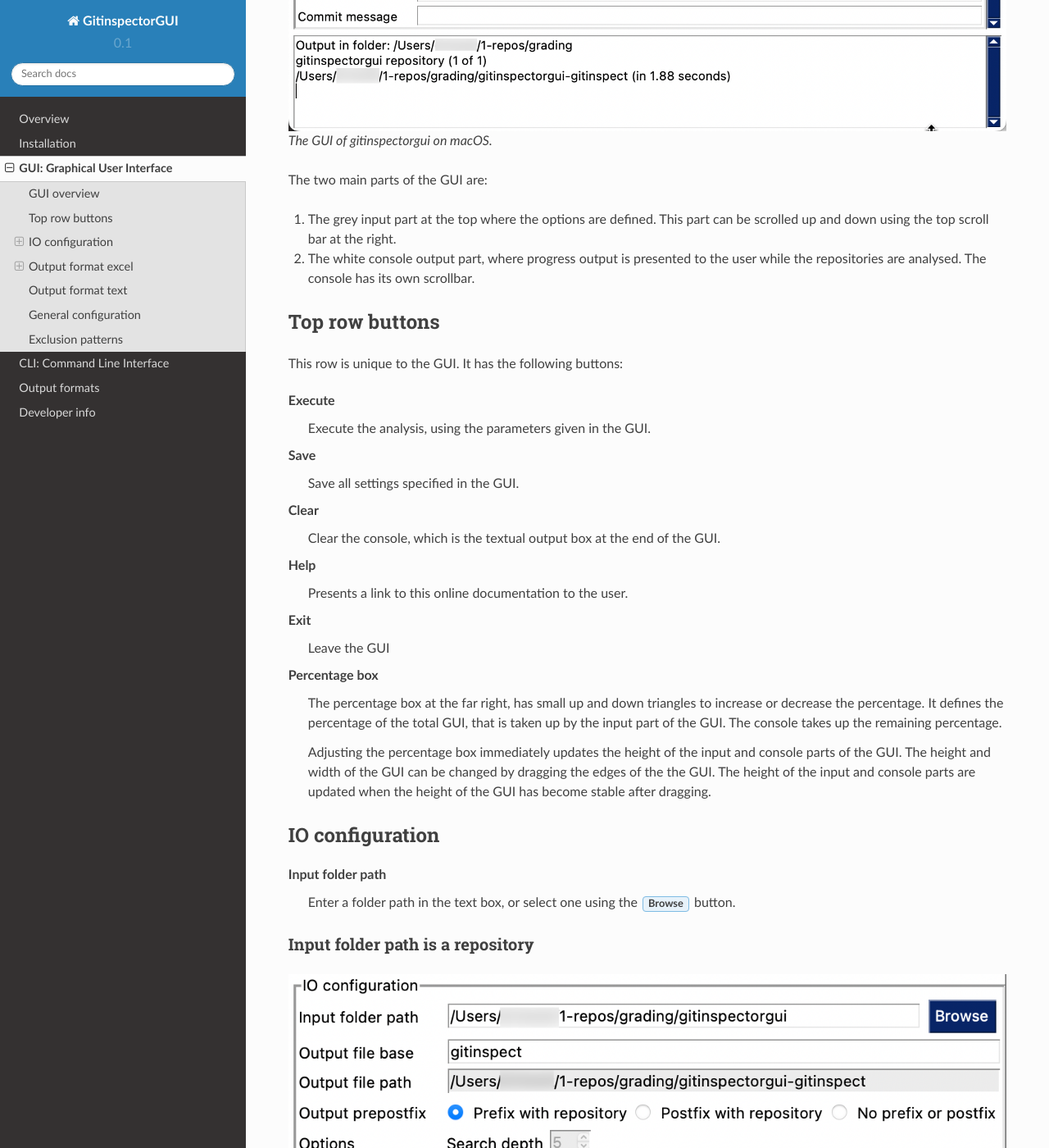
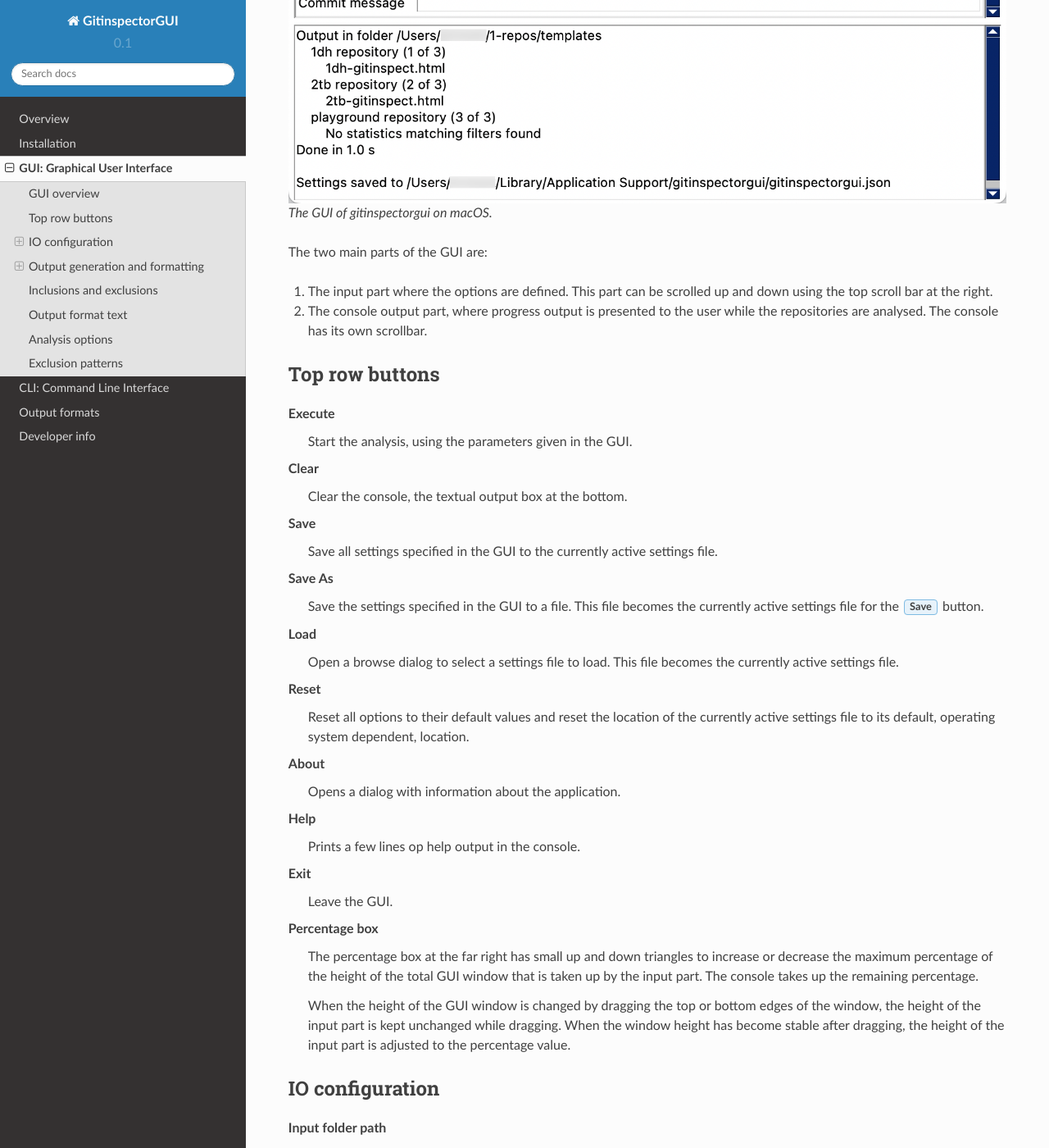
Before and after one commit to davbeek/gitinspectorgui-rtd, a Sphinx documentation site: the page built from docs/source/gui.rst, in a window 1280 px wide and 1400 px high, scrolled down 939 px. Shown: the whole window at 82% size. Built offline with Sphinx 7.4.7 and the Read the Docs theme 2.0.0, drawn with Linux system fonts in a browser that asks for light colours; some of the changed text lies outside the part shown.

Commit message:
Complete redesign GUI window
- First step in updating text

```diff
--- a/docs/source/gui.rst
+++ b/docs/source/gui.rst
@@ -11,47 +11,62 @@
 
 The two main parts of the GUI are:
 
-1. The grey input part at the top where the options are defined. This part can
+1. The input part where the options are defined. This part can
    be scrolled up and down using the top scroll bar at the right.
-2. The white console output part, where progress output is presented to the user
+2. The console output part, where progress output is presented to the user
    while the repositories are analysed. The console has its own scrollbar.
 
 Top row buttons
 ---------------
-This row is unique to the GUI. It has the following buttons:
 
 Execute
-  Execute the analysis, using the parameters given in the GUI.
+  Start the analysis, using the parameters given in the GUI.
+
+Clear
+  Clear the console, the textual output box at the bottom.
 
 Save
-  Save all settings specified in the GUI.
+  Save all settings specified in the GUI to the currently active settings file.
 
-Clear
-  Clear the console, which is the textual output box at the end of the GUI.
+Save As
+  Save the settings specified in the GUI to a file. This file becomes the
+  currently active settings file for the :guilabel:`Save` button.
+
+Load
+  Open a browse dialog to select a settings file to load. This file becomes the
+  currently active settings file.
+
+Reset
+  Reset all options to their default values and reset the location of the
+  currently active settings file to its default, operating system dependent,
+  location.
+
+About
+  Opens a dialog with information about the application.
 
 Help
-  Presents a link to this online documentation to the user.
+  Prints a few lines op help output in the console.
 
 Exit
-  Leave the GUI
+  Leave the GUI.
 
 Percentage box
-  The percentage box at the far right, has small up and down triangles to
-  increase or decrease the percentage. It defines the percentage of the total
-  GUI, that is taken up by the input part of the GUI. The console takes up the
-  remaining percentage.
+  The percentage box at the far right has small up and down triangles to
+  increase or decrease the maximum percentage of the height of the total GUI
+  window that is taken up by the input part. The console takes up the remaining
+  percentage.
 
-  Adjusting the percentage box immediately updates the height of the input and
-  console parts of the GUI. The height and width of the GUI can be changed by
-  dragging the edges of the the GUI. The height of the input and console parts
-  are updated when the height of the GUI has become stable after dragging.
+  When the height of the GUI window is changed by dragging the top or bottom
+  edges of the window, the height of the input part is kept unchanged while
+  dragging. When the window height has become stable after dragging, the height
+  of the input part is adjusted to the percentage value.
 
 
 IO configuration
 ----------------
 Input folder path
-  Enter a folder path in the text box, or select one using the :guilabel:`Browse`
-  button.
+  Enter one or more comma separated folder paths in the text box, or select one
+  using the :guilabel:`Browse` button.
 
 .. _input-is-repo:
 
@@ -63,14 +78,14 @@
 search for addtional repositories takes place.
 
 Output file base
-  The output filename, without extension and without parents. Default:
-  ``gitinspect``.
+  The output filename without extension and without directories, default
+  ``gitinspect``. See bottom right of the IO configuration panel.
 
 Output file path
-  Output file path depends on selected output prepostfix (see next option). In
-  the example figure, the input folder path is the path of the repository
-  gitinspectorgui. Depending on the selected pre or postfix, the output file
-  path is:
+  The output file path depends on the selected output prepostfix (see next
+  option). In the example figure, the input folder path is the path of the
+  repository gitinspectorgui. Depending on the selected pre or postfix, the
+  output file path is:
 
   * :guilabel:`Postfix with repo`: ``/Users/.../1-repos/grading/gitinspectorgui-gitinspect``.
   * :guilabel:`Prefix with repo`: ``/Users/.../1-repos/grading/gitinspect-gitinspectorgui``.
@@ -127,29 +142,84 @@
   that is searched for repositories, *default* ``5``. For depth ``1``, only
   the repository in the input folder path, if present, is analysed.
 
+.. _output-formats:
 
-Output format excel
--------------------
-Selects whether output for the :guilabel:`excel` format is generated. See
-:doc:`output-formats`.
+Output generation and formatting
+--------------------------------
+Selects for which file formats output is generated. Available choices are
+:guilabel:`auto`, :guilabel:`html`, :guilabel:`excel` and :guilabel:`text`. When
+option :guilabel:`auto` is selected, the other output formats are deselected.
+When one or more of the other output formats are selected, the :guilabel:`auto`
+format is deselected.
+
+Assuming that the :ref:`viewer option <general-config>` is set to
+:guilabel:`auto`, the output for the :guilabel:`auto` output format is as
+follows:
+
+- Single repositories are opened in the special purpose webviewer without
+  generating any output file.
+
+- For multiple repositories, output is generated in html files which are opened
+  in the system's web browser, each one in its own tab. Up to a maximum of ten
+  tabs can be opened.
+
+When one or more of the options :guilabel:`html`, :guilabel:`excel` and
+:guilabel:`text` are selected, output files are generated in the selected
+format(s). Html output files are opened in the system's web browser, each in a
+separate tab. The other output formats are opened in the default application for
+that format, but in the case of Excel or text, only for output of a single
+repository.
 
 Options
 ^^^^^^^
+Show renames
+  Show previous file names and alternative author names and emails in the
+  output.
+
+  Some authors use multiple names and emails in various commits.
+  Gitinspectorgui can detect this if there is overlap in either the name or
+  email in author-email combinations in commits. If show-renames is active, all
+  names and emails of each author are shown. If inactive, only a single name and
+  email are shown per author.
+
+  For files that have been renamed at some point in their history, all previous
+  names are shown in the output.
+
 Scaled percentages
   For each column with output in percentages, e.g. :guilabel:`Changes %`, add a
   column :guilabel:`Scaled changes %`, which equals the value of
   :guilabel:`Changes %` multiplied by the number of authors in the repository.
 
+Blame color all
+
+
 Skip blame
-  Do not output Excel blame sheets, as explained below.
+  Do not output Excel blame sheets.
 
-Subfolder
-  Restrict analysis of the files of the repository to the files in this folder
-  and its subfolders.
+A blame worksheet or html tab shows the contents of each file and indicates for
+each line in the file in which commit the line was last changed, at which date
+and by which author.
 
-File selection
-^^^^^^^^^^^^^^
-Show N files
+Viewer
+  Select :guilabel:`auto` or :guilabel:`none`.
+
+  * :guilabel:`auto`: open the viewer for the selected output format as
+    specified in the :ref:`output-formats` section.
+
+  * :guilabel:`none`: never open any viewer.
+
+Debug
+
+Dry run
+
+List extensions
+  Output a list of file extensions used in the current branch of the
+  repository.
+
+
+Inclusions and exclusions
+-------------------------
+N files
   Generate output for the first `N` files with the highest number of insertions
   for each repository. For excel, this results in four worksheets:
   :guilabel:`Authors`, :guilabel:`Authors-Files` and :guilabel:`Files`. The
@@ -161,7 +231,7 @@
   In addition, for each of the N files, a blame worksheet is generated, unless
   the option :guilabel:`Skip blame` is active, see :ref:`blame-sheets-gui`.
 
-Show files
+File pattern
   Show only files matching the specified pattern. If a pattern is
   specified, it takes priority over the value of N in option :guilabel:`Show N
   files`, which is then ignored. When a pattern is present, the :guilabel:`Show
@@ -169,13 +239,31 @@
 
   To show all files, use the pattern ``.*``.
 
+Subfolder
+  Restrict analysis of the files of the repository to the files in this folder
+  and its subfolders.
+
+Since
+	Enter a date in the text box in the format 31/12/2022, or select one using the
+	:guilabel:`.` button. Only show statistics for commits more recent than the
+	given date.
+
+Until
+	Only show statistics for commits older than the given date.
+
+Extensions
+    A comma separated list of file extensions to include when computing
+    statistics. The default extensions used are: java, c, cc, cpp, h, hh,
+    hpp, py, glsl, rb, js, sql, cif, tooldef.
+
+    Specifying a single ``*`` asterisk character includes files with no extension.
+    Specifying two consecutive ``**`` asterisk characters includes all files
+    regardless of extension.
+
+
+
 .. _blame-sheets-gui:
 
-Excel blame worksheets
-^^^^^^^^^^^^^^^^^^^^^^
-A blame worksheet shows the contents of each file and indicates for each line
-in the file in which commit the line was last changed, at which date and by
-which author.
 
 Output format text
 ------------------
@@ -183,15 +271,12 @@
 :doc:`output-formats`. For this output format, output from multiple repositories
 is always merged as if coming from a single repository.
 
-Extensions list
-  Output a list of file extensions used in the current branch of the
-  repository.
 
 
-.. _general_config:
+.. _general-config:
 
-General configuration
----------------------
+Analysis options
+----------------
 Deletions
   Include a column for Deletions in the output. This does not affect the blame
   output, because deleted lines cannot be shown. The default is not to include
@@ -227,25 +312,7 @@
 Copy move
   .. include:: opt-hard.inc
 
-Months
-	Show all statistical information in weeks instead of in months.
 
-Since
-	Enter a date in the text box in the format 31/12/2022, or select one using the
-	:guilabel:`.` button. Only show statistics for commits more recent than the
-	given date.
-
-Until
-	Only show statistics for commits older than the given date.
-
-Extensions
-    A comma separated list of file extensions to include when computing
-    statistics. The default extensions used are: java, c, cc, cpp, h, hh,
-    hpp, py, glsl, rb, js, sql, cif, tooldef.
-
-    Specifying a single ``*`` asterisk character includes files with no extension.
-    Specifying two consecutive ``**`` asterisk characters includes all files
-    regardless of extension.
 
 
 .. _exclusion_pattern:
```
Also changed, not shown: docs/source/output-formats.rst (+23 -12 lines), docs/source/_files/gui-folder-select.png, docs/source/_files/gui-repo-select.png, docs/source/_files/gui.png.
